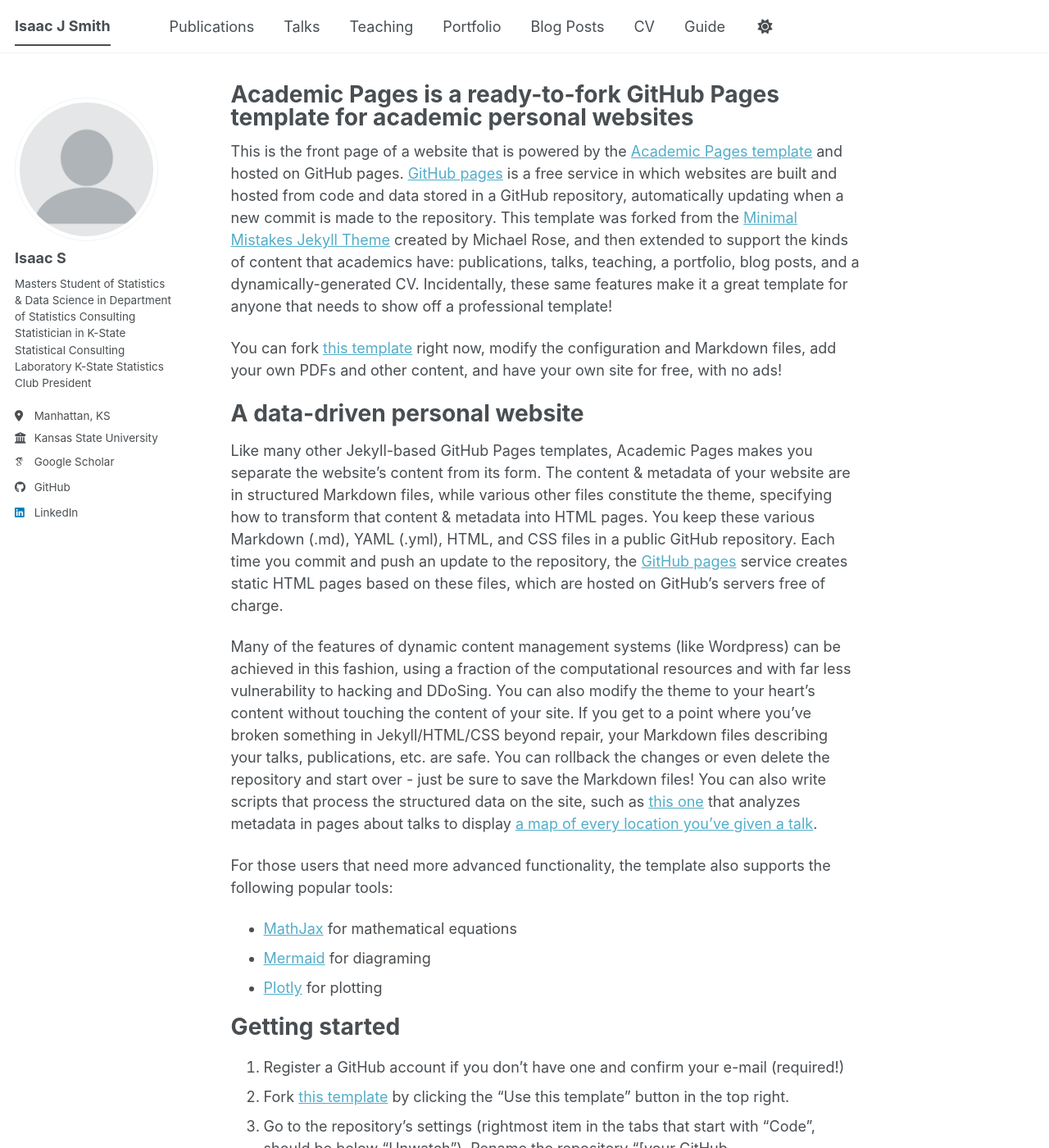
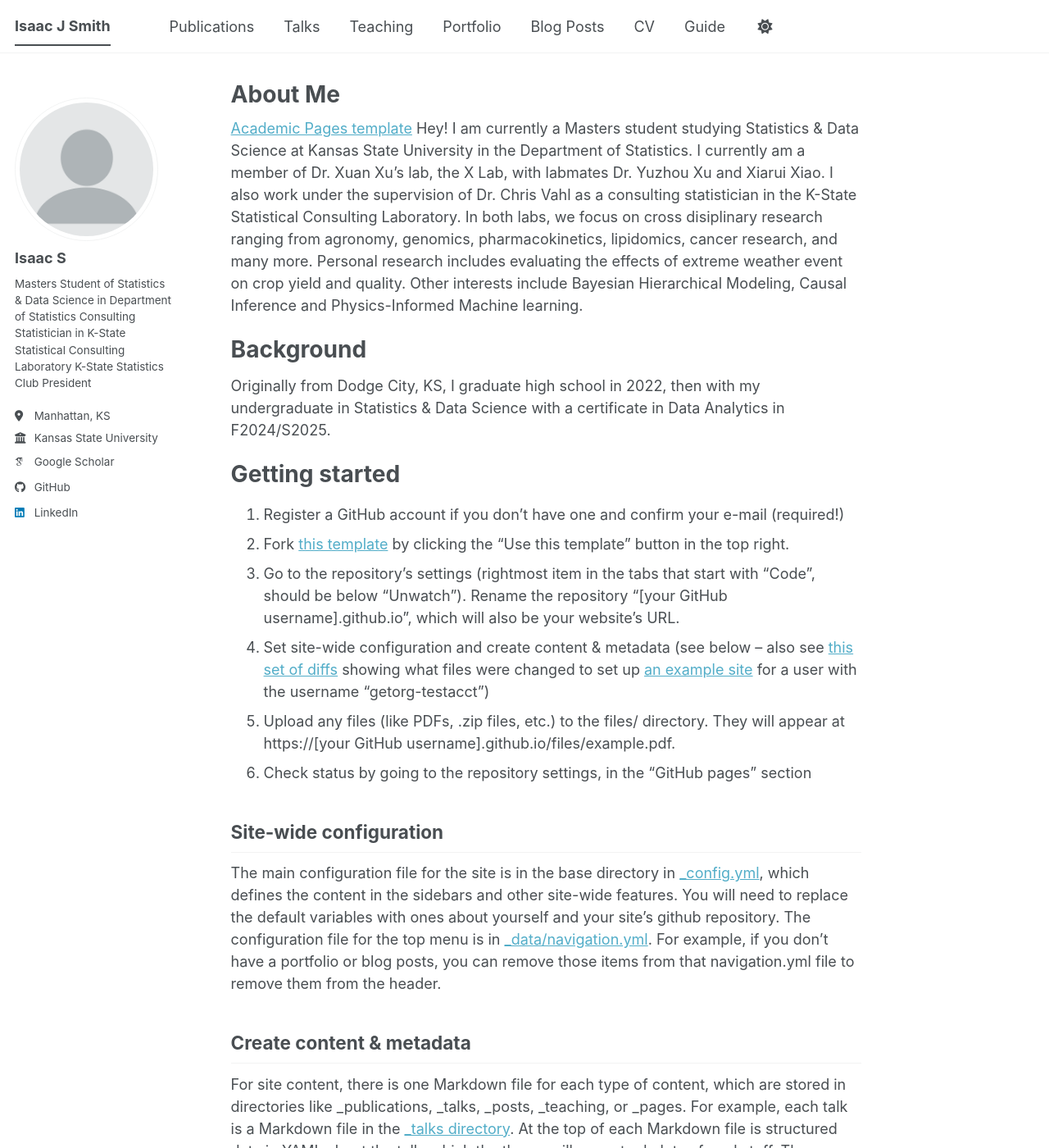
Before and after one commit to isaacu92/isaacu92.github.io, a Jekyll site: the page built from _pages/about.md, in a window 1280 px wide and 1400 px high. Shown: the whole window at 82% size. Built offline with Jekyll 4.4.1, drawn with Linux system fonts in a browser that asks for light colours; some web fonts are replaced; a script bundle is joined from its source files by our own code; library files that are not in the unit come from our copies.

Commit message:
Update about.md

```diff
--- a/_pages/about.md
+++ b/_pages/about.md
@@ -1,26 +1,17 @@
 ---
 permalink: /
-title: "Academic Pages is a ready-to-fork GitHub Pages template for academic personal websites"
+title: "About Me"
 author_profile: true
 redirect_from:
   - /about/
   - /about.html
 ---
 
-This is the front page of a website that is powered by the [Academic Pages template](https://github.com/academicpages/academicpages.github.io) and hosted on GitHub pages. [GitHub pages](https://pages.github.com) is a free service in which websites are built and hosted from code and data stored in a GitHub repository, automatically updating when a new commit is made to the repository. This template was forked from the [Minimal Mistakes Jekyll Theme](https://mmistakes.github.io/minimal-mistakes/) created by Michael Rose, and then extended to support the kinds of content that academics have: publications, talks, teaching, a portfolio, blog posts, and a dynamically-generated CV. Incidentally, these same features make it a great template for anyone that needs to show off a professional template!
+ [Academic Pages template](https://github.com/academicpages/academicpages.github.io) Hey! I am currently a Masters student studying Statistics & Data Science at Kansas State University in the Department of Statistics. I currently am a member of Dr. Xuan Xu's lab, the X Lab, with labmates Dr. Yuzhou Xu and Xiarui Xiao. I also work under the supervision of Dr. Chris Vahl as a consulting statistician in the K-State Statistical Consulting Laboratory. In both labs, we focus on cross disiplinary research ranging from agronomy, genomics, pharmacokinetics, lipidomics, cancer research, and many more. Personal research includes evaluating the effects of extreme weather event on crop yield and quality. Other interests include Bayesian Hierarchical Modeling, Causal Inference and Physics-Informed Machine learning.
 
- You can fork [this template](https://github.com/academicpages/academicpages.github.io) right now, modify the configuration and Markdown files, add your own PDFs and other content, and have your own site for free, with no ads!
-
-A data-driven personal website
+Background
 ======
-Like many other Jekyll-based GitHub Pages templates, Academic Pages makes you separate the website's content from its form. The content & metadata of your website are in structured Markdown files, while various other files constitute the theme, specifying how to transform that content & metadata into HTML pages. You keep these various Markdown (.md), YAML (.yml), HTML, and CSS files in a public GitHub repository. Each time you commit and push an update to the repository, the [GitHub pages](https://pages.github.com/) service creates static HTML pages based on these files, which are hosted on GitHub's servers free of charge.
-
-Many of the features of dynamic content management systems (like Wordpress) can be achieved in this fashion, using a fraction of the computational resources and with far less vulnerability to hacking and DDoSing. You can also modify the theme to your heart's content without touching the content of your site. If you get to a point where you've broken something in Jekyll/HTML/CSS beyond repair, your Markdown files describing your talks, publications, etc. are safe. You can rollback the changes or even delete the repository and start over - just be sure to save the Markdown files! You can also write scripts that process the structured data on the site, such as [this one](https://github.com/academicpages/academicpages.github.io/blob/master/talkmap.ipynb) that analyzes metadata in pages about talks to display [a map of every location you've given a talk](https://academicpages.github.io/talkmap.html).
-
-For those users that need more advanced functionality, the template also supports the following popular tools:
-- [MathJax](https://www.mathjax.org/) for mathematical equations
-- [Mermaid](https://mermaid.js.org/) for diagraming
-- [Plotly](https://plotly.com/javascript/) for plotting
+Originally from Dodge City, KS, I graduate high school in 2022, then with my undergraduate in Statistics & Data Science with a certificate in Data Analytics in F2024/S2025.
 
 Getting started
 ======
```
